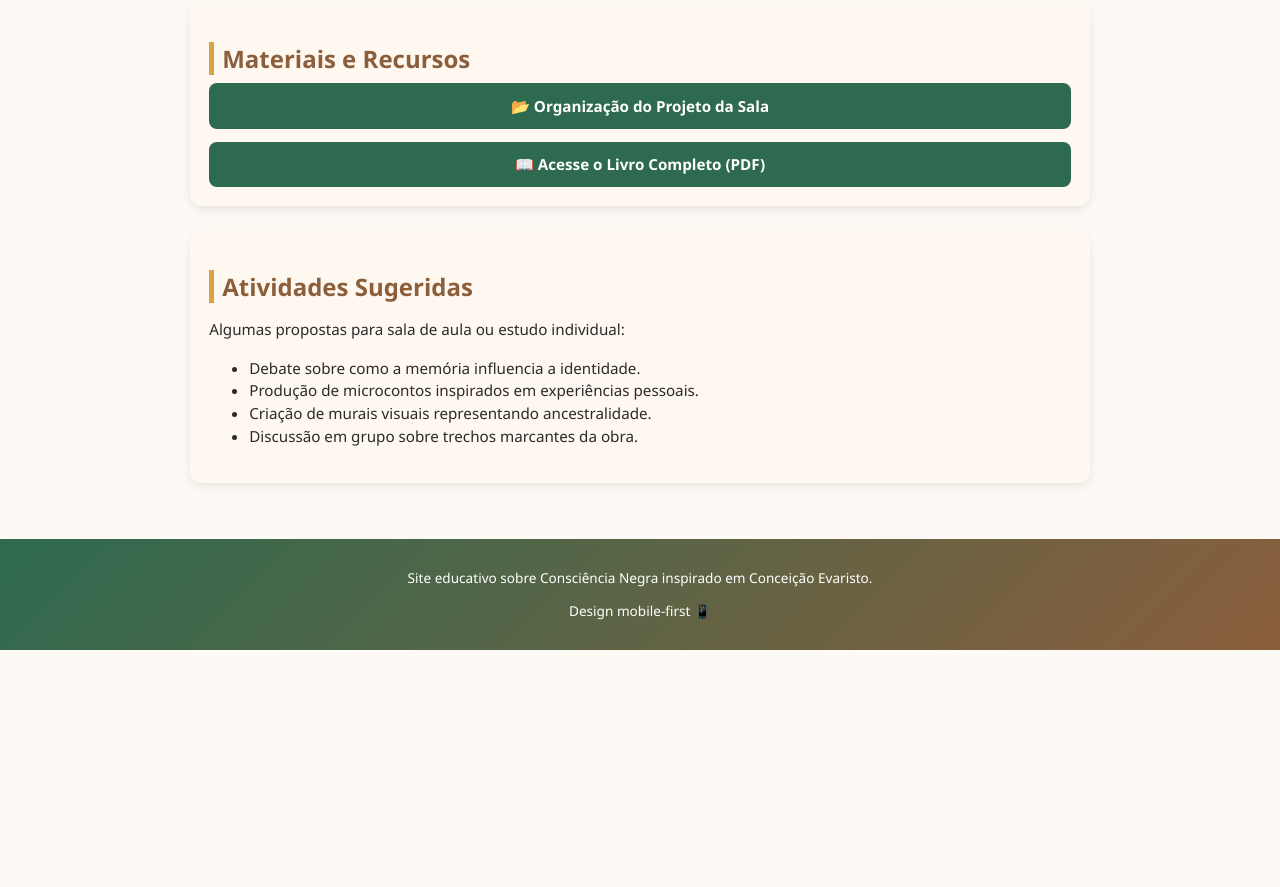
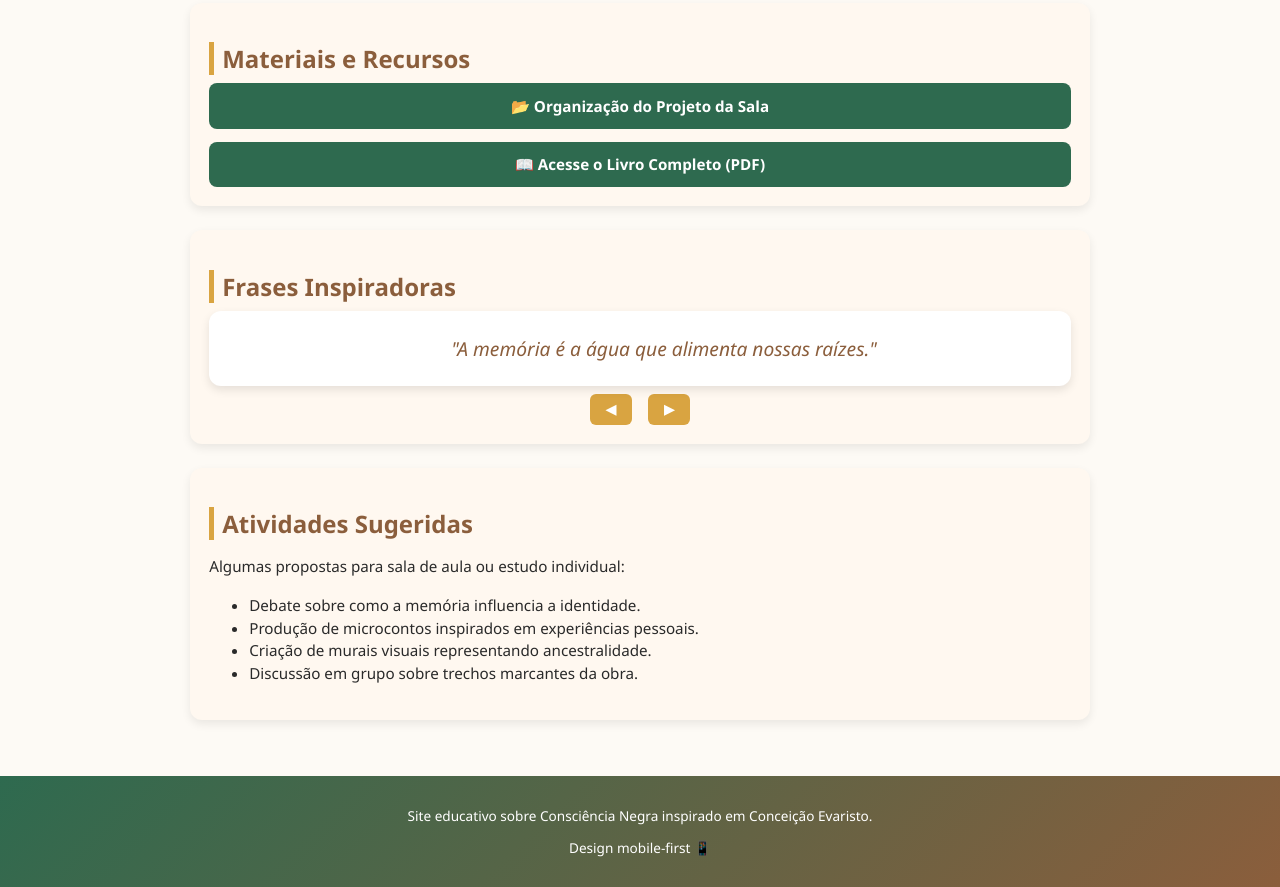
Before and after one commit to Arrulzin/olhosdagua3b, a plain HTML site: page index.html in a window 1280 px wide. Shown: the part 1012-1899 px from the top of the page. Before the commit the page ends 1662 px from the top, so only its background shows below. Drawn offline with Linux system fonts and the light colour scheme.

Commit message:
Update index.html

```diff
--- a/index.html
+++ b/index.html
@@ -5,7 +5,6 @@
   <meta name="viewport" content="width=device-width, initial-scale=1.0">
   <title>Consciência Negra - Olhos D'água</title>
   <style>
-    /* Paleta de cores inspirada na afro-brasilidade */
     :root {
       --terra: #8b5e3c;
       --ouro: #d9a441;
@@ -122,6 +121,45 @@
       transform: translateY(-2px);
     }
 
+    .carousel {
+      position: relative;
+      overflow: hidden;
+      border-radius: 12px;
+      background: #fff;
+      box-shadow: 0 4px 10px rgba(0,0,0,0.1);
+    }
+
+    .carousel-track {
+      display: flex;
+      transition: transform 0.4s ease-in-out;
+    }
+
+    .carousel-item {
+      min-width: 100%;
+      padding: 1.5rem;
+      text-align: center;
+      font-style: italic;
+      font-size: 1rem;
+      color: var(--terra);
+    }
+
+    .carousel-controls {
+      display: flex;
+      justify-content: center;
+      margin-top: 0.5rem;
+      gap: 1rem;
+    }
+
+    .carousel-controls button {
+      background: var(--ouro);
+      border: none;
+      padding: 0.5rem 1rem;
+      border-radius: 6px;
+      cursor: pointer;
+      color: #fff;
+      font-weight: bold;
+    }
+
     footer {
       text-align: center;
       padding: 1rem;
@@ -131,7 +169,6 @@
       margin-top: 1rem;
     }
 
-    /* Responsividade */
     @media (min-width: 600px) {
       header h1 {
         font-size: 2rem;
@@ -139,6 +176,7 @@
       section h2 {
         font-size: 1.5rem;
       }
+      .carousel-item { font-size: 1.2rem; }
     }
   </style>
 </head>
@@ -179,6 +217,22 @@
     </section>
 
     <section>
+      <h2>Frases Inspiradoras</h2>
+      <div class="carousel" id="carousel">
+        <div class="carousel-track" id="track">
+          <div class="carousel-item">"A memória é a água que alimenta nossas raízes."</div>
+          <div class="carousel-item">"Resistir é afirmar nossa identidade todos os dias."</div>
+          <div class="carousel-item">"A ancestralidade vive em cada gesto e palavra."</div>
+          <div class="carousel-item">"A literatura negra é um ato de liberdade."</div>
+        </div>
+      </div>
+      <div class="carousel-controls">
+        <button id="prev">◀</button>
+        <button id="next">▶</button>
+      </div>
+    </section>
+
+    <section>
       <h2>Atividades Sugeridas</h2>
       <p>Algumas propostas para sala de aula ou estudo individual:</p>
       <ul>
@@ -193,5 +247,27 @@
     <p>Site educativo sobre Consciência Negra inspirado em Conceição Evaristo.</p>
     <p>Design mobile-first 📱</p>
   </footer>
+
+  <script>
+    const track = document.getElementById('track');
+    const items = document.querySelectorAll('.carousel-item');
+    const prevBtn = document.getElementById('prev');
+    const nextBtn = document.getElementById('next');
+    let index = 0;
+
+    function updateCarousel(){
+      track.style.transform = `translateX(${-index * 100}%)`;
+    }
+
+    prevBtn.addEventListener('click', () => {
+      index = (index - 1 + items.length) % items.length;
+      updateCarousel();
+    });
+
+    nextBtn.addEventListener('click', () => {
+      index = (index + 1) % items.length;
+      updateCarousel();
+    });
+  </script>
 </body>
 </html>
```
